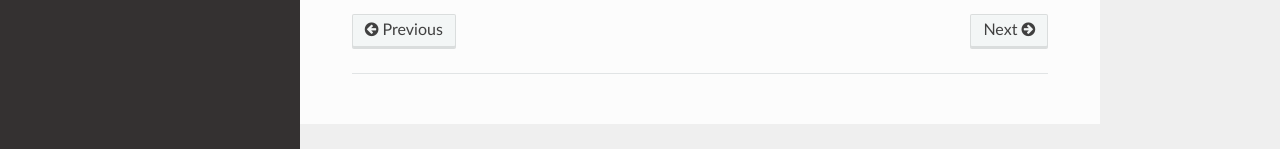
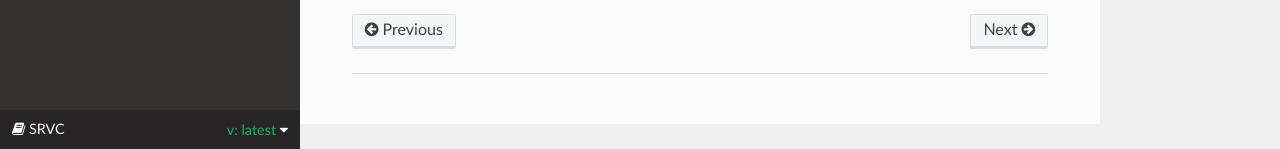
Before and after one commit to insilica/rs-srvc, a Sphinx documentation site: the page built from docs/index.rst, in a window 1280 px wide. Shown: the part 748-897 px from the top of the page. Built offline with Sphinx 7.4.7 and the Read the Docs theme 2.0.0, drawn with Linux system fonts in a browser that asks for light colours; the version number is read from the project's files by our own code.

Commit message:
Add flyout menu for doc version selection

```diff
--- /dev/null
+++ b/docs/_templates/versions.html
@@ -0,0 +1,24 @@
+{# Add rst-badge after rst-versions for small badge style. #}
+  <div class="rst-versions" data-toggle="rst-versions" role="note" aria-label="{{ _('Versions') }}">
+    <span class="rst-current-version" data-toggle="rst-current-version">
+      <span class="fa fa-book"> SRVC</span>
+      v: {{ current_version }}
+      <span class="fa fa-caret-down"></span>
+    </span>
+    <div class="rst-other-versions">
+      <dl>
+        <dt>{{ _('Versions') }}</dt>
+        {% for slug, url in versions %}
+          <dd><a href="{{ url }}">{{ slug }}</a></dd>
+        {% endfor %}
+      </dl>
+      {% if downloads %}
+      <dl>
+        <dt>{{ _('Downloads') }}</dt>
+        {% for type, url in downloads %}
+          <dd><a href="{{ url }}">{{ type }}</a></dd>
+        {% endfor %}
+      </dl>
+      {% endif %}
+    </div>
+  </div>
--- a/docs/conf.py
+++ b/docs/conf.py
@@ -3,7 +3,7 @@
 # For the full list of built-in configuration values, see the documentation:
 # https://www.sphinx-doc.org/en/master/usage/configuration.html
 
-import subprocess
+import subprocess, os
 
 commit_id = subprocess.check_output(['git', 'rev-parse', 'HEAD']).strip().decode('ascii')
 
@@ -34,8 +34,13 @@
 html_static_path = ['_static']
 html_theme = 'sphinx_rtd_theme'
 html_context = {
+  'current_version': os.environ.get('CURRENT_VERSION', 'latest'),
   'display_github': True,
   'github_user': 'insilica',
   'github_repo': 'rs-srvc',
   'github_version': commit_id + '/docs/',
+  'versions': [
+    ['latest', '/latest/'],
+    ['stable', '/stable/'],
+  ],
 }
```
Also changed, not shown: 1 other file.
